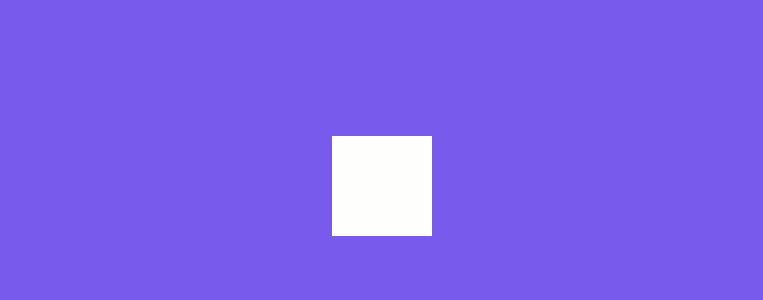
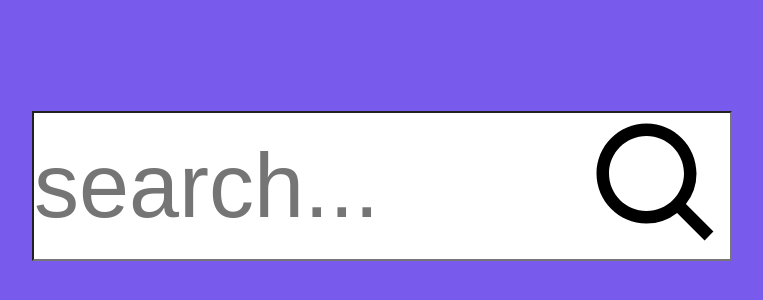
Before and after one commit to feraldruid1/01.jspractice.search-button, a plain HTML site: page index.html in a window 1280 px wide. Shown: the part 214-514 px from the top of the page, without its empty margins (258-1021 px from the left). Drawn offline with Linux system fonts and the light colour scheme.

Commit message:
practice

```diff
--- a/index.html
+++ b/index.html
@@ -8,8 +8,7 @@
     <title>search</title>
 </head>
 <body>
-    <div onclick="button()">
-    </div>
+    <input type="text" maxlength="11" placeholder="search..." >
 </body>
 <script src="index.js"></script>
 </html>
--- a/index.js
+++ b/index.js
@@ -1,5 +1,5 @@
-let elem=document.querySelector("div")
+let elem=document.querySelector("div");
 function button(){
-    elem.style.width=400+"px"
-    elem.innerHTML="search"
+    elem.style.width=600+"px";
+    elem.className="newdiv"
 }
--- a/style.css
+++ b/style.css
@@ -10,8 +10,15 @@ body{
     height: 100vh;
     background-color: #785bed;
 }
-div{
-    width: 100px;
-    height: 100px;
-    background-color: #fefefd;
+input{
+    width: 700px;
+    height: 150px;
+    font-size: 90px;
+    background-image: url(./bx-search.svg);
+    background-repeat: no-repeat;
+    background-size: 150px;
+    background-position: 550px ;
 }
+textarea:focus, input:focus{
+    outline: none;
+}
```
